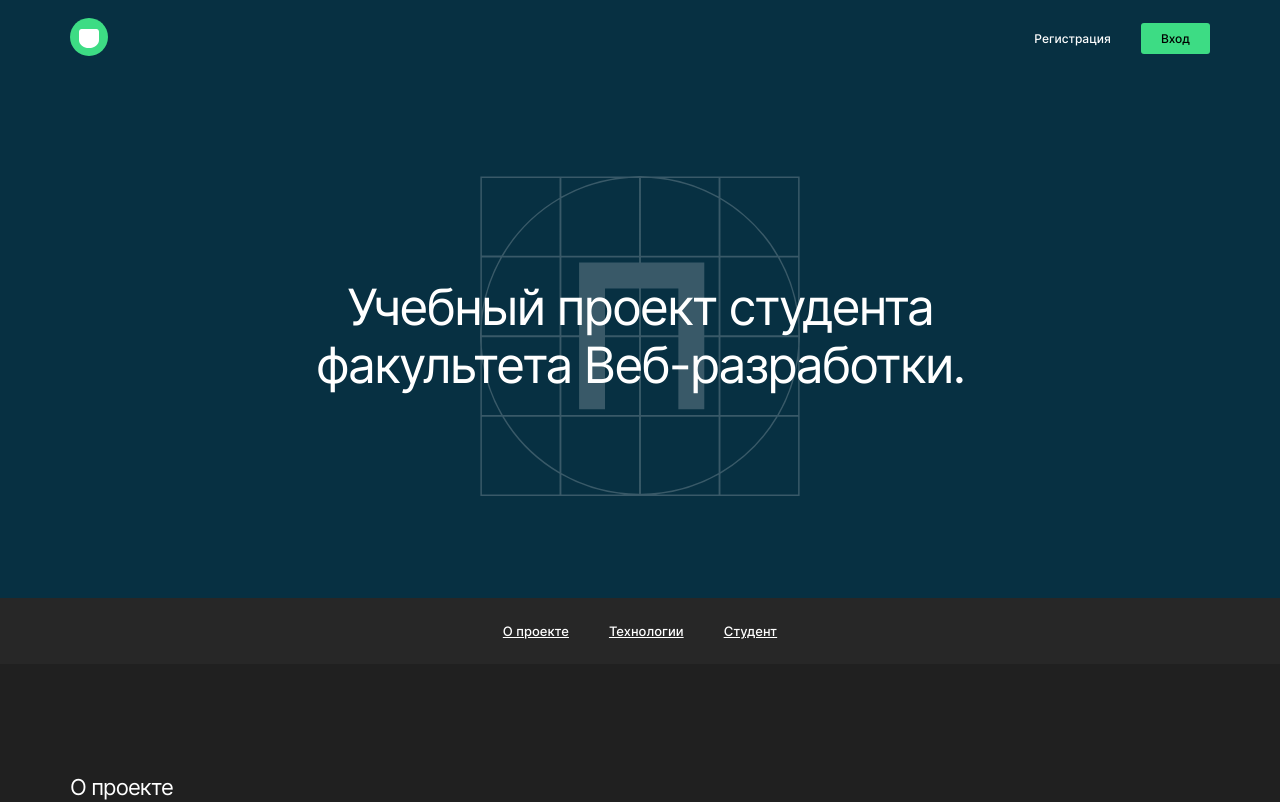
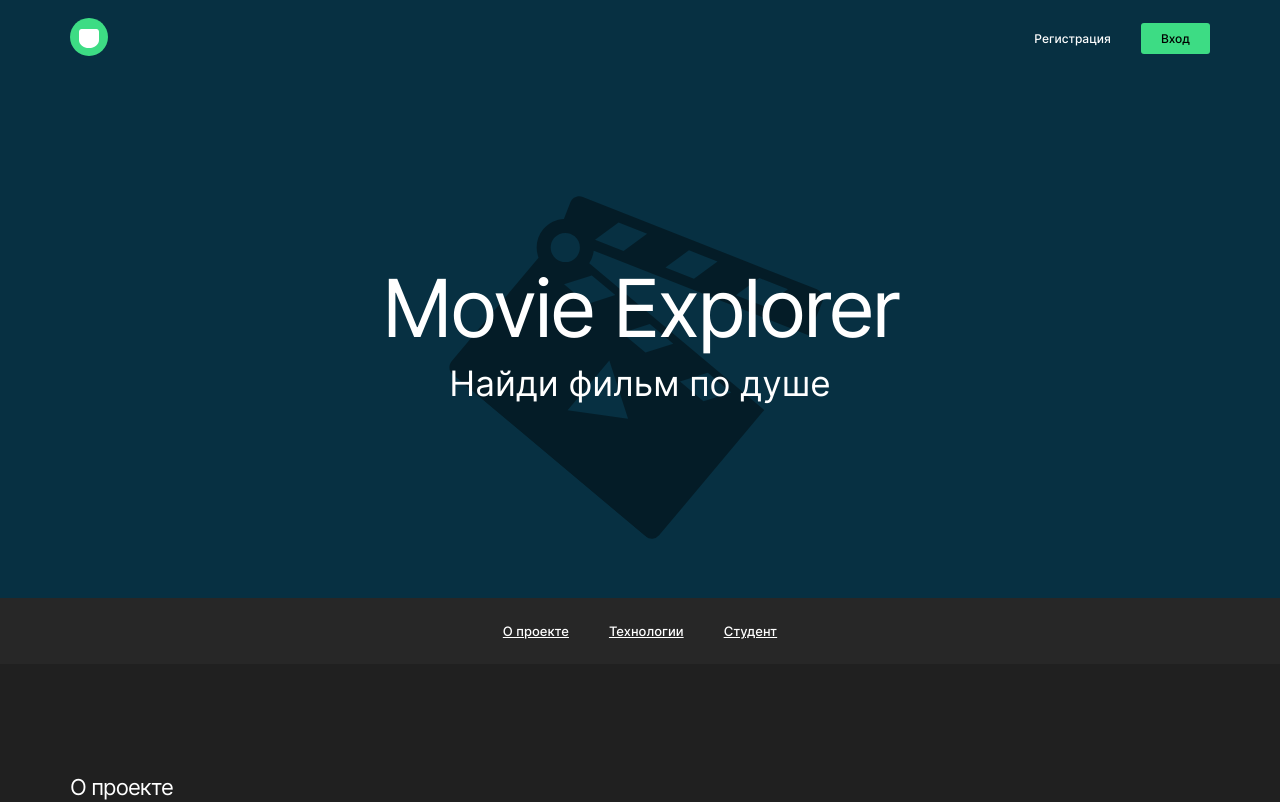
Before and after one commit to Vova-Pol/movies-explorer-frontend, a React (Create React App) app: page / in a window 1280 px wide. Shown: the top 802 px of the page. Built offline with nearby package versions, Linux system fonts and the light colour scheme.

Commit message:
Правки в компоненте Promo

```diff
--- a/src/components/Promo/Promo.css
+++ b/src/components/Promo/Promo.css
@@ -1,5 +1,6 @@
 .promo {
   display: flex;
+  flex-direction: column;
   justify-content: center;
   align-items: center;
   min-height: 524px;
@@ -7,16 +8,31 @@
 
 .promo__title {
   max-width: 730px;
-  font-size: 50px;
+  font-size: 80px;
   font-weight: 400;
-  line-height: 58px;
+  line-height: 1;
   text-align: center;
   letter-spacing: -0.04em;
   margin: 0;
+  margin-bottom: 15px;
+  z-index: 1;
+}
+
+.promo__subtitle {
+  font-size: 35px;
+  font-weight: 300;
+  text-align: center;
+  margin: 0;
+  z-index: 1;
 }
 
 .promo__background {
   position: absolute;
+  max-width: 300px;
+  height: auto;
+  transform: rotate(40deg);
+  opacity: 0.4;
+  z-index: 0;
 }
 
 @media screen and (max-width: 420px) {
@@ -27,7 +43,11 @@
   .promo__title {
     max-width: 300px;
     font-size: 31px;
-    line-height: 39px;
+  }
+
+  .promo__subtitle {
+    max-width: 300px;
+    font-size: 24px;
   }
 
   .promo__background {
--- a/src/components/Promo/Promo.js
+++ b/src/components/Promo/Promo.js
@@ -1,12 +1,11 @@
 import './Promo.css';
-import { ReactComponent as BackgroundIcon } from '../../images/background-icon.svg';
+import { ReactComponent as BackgroundIcon } from '../../images/promo-background.svg';
 
 function Promo() {
   return (
     <section className="promo">
-      <h1 className="promo__title">
-        Учебный проект студента факультета Веб-разработки.
-      </h1>
+      <h1 className="promo__title">Movie Explorer</h1>
+      <h2 className="promo__subtitle">Найди фильм по душе</h2>
       <BackgroundIcon className="promo__background" />
     </section>
   );
```
Also changed, not shown: src/images/background-icon.svg (deleted), src/images/promo-background.svg (added).
